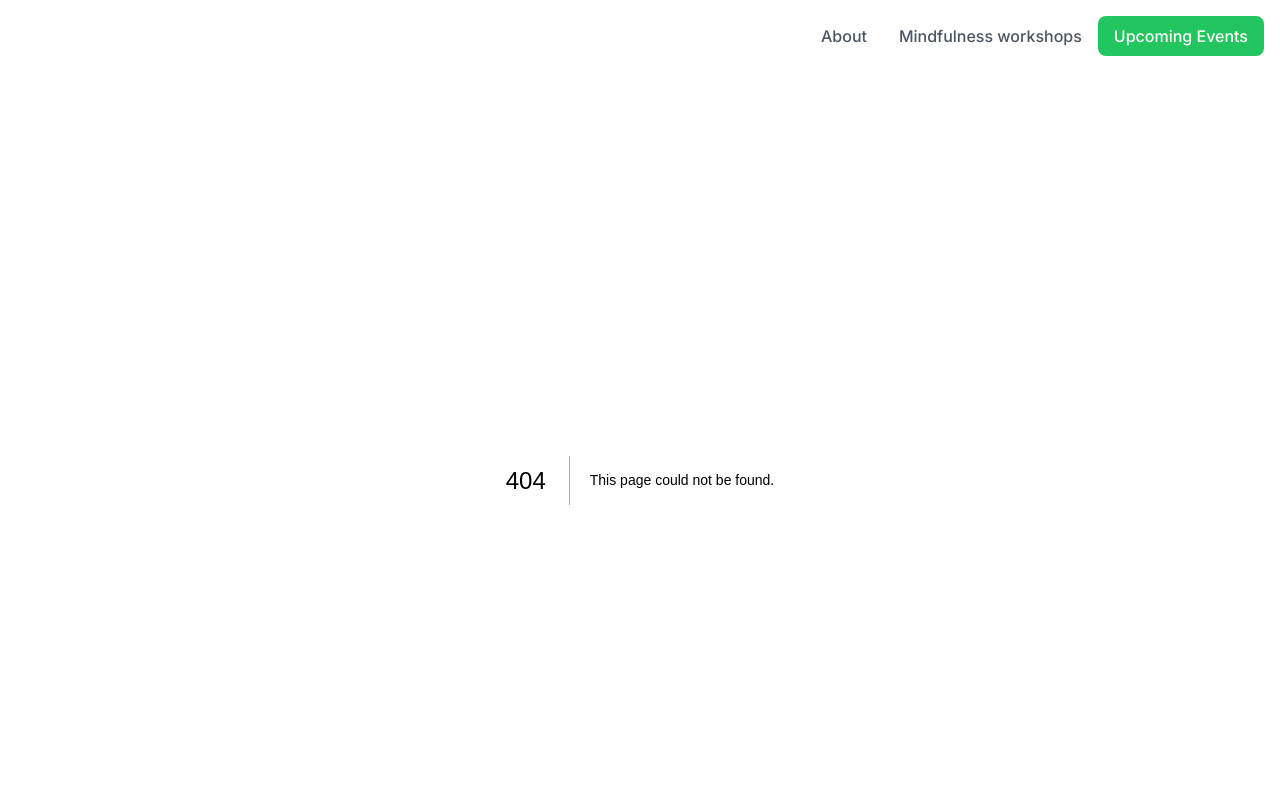
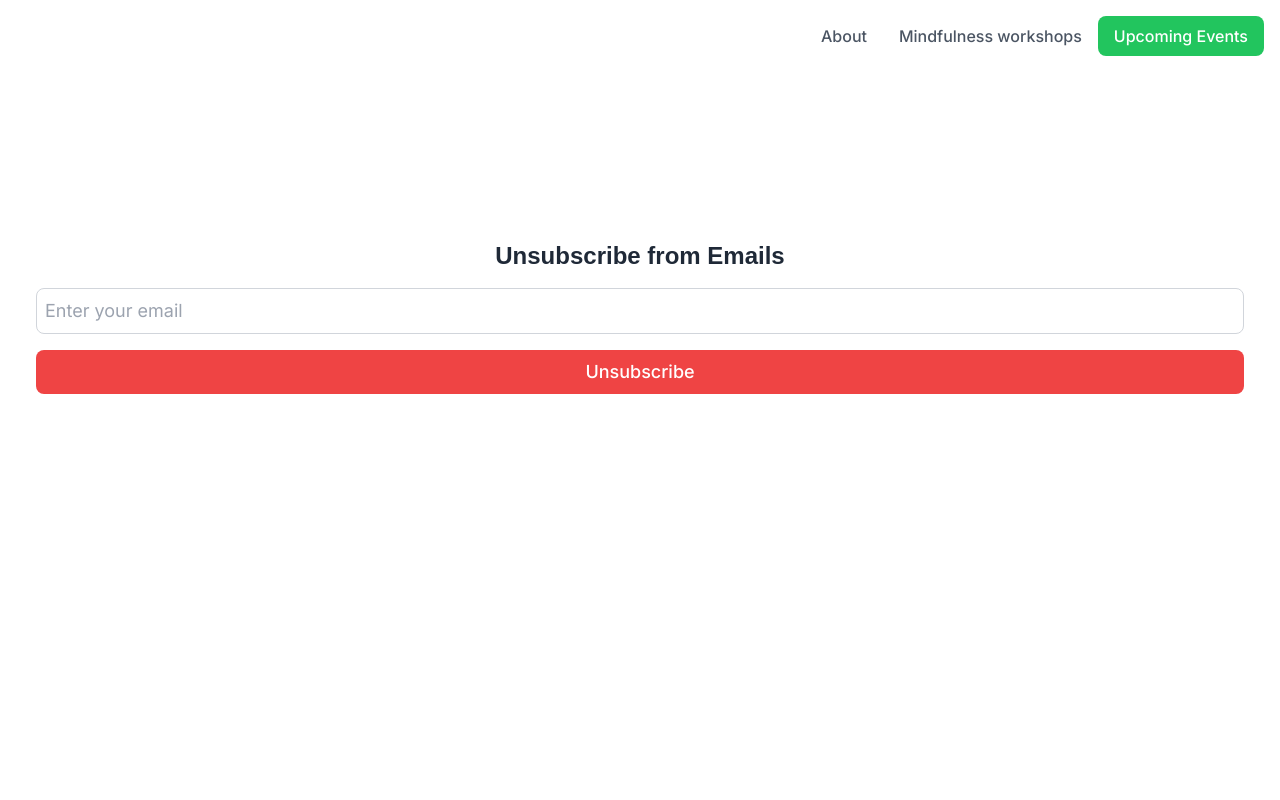
Before and after one commit to kapish33/deploynisitadidi, a Next.js app: page /unsubscribe in a window 1280 px wide. Before the commit this address had no page. Shown: the top 800 px of the page. Built offline with nearby package versions, Linux system fonts and the light colour scheme.

Commit message:
Adding unsubs

```diff
--- /dev/null
+++ b/pages/unsubscribe.js
@@ -0,0 +1,55 @@
+import React, { useState } from "react";
+
+const Unsubscribe = () => {
+  const [email, setEmail] = useState("");
+  const [message, setMessage] = useState("");
+
+  const handleUnsubscribe = async () => {
+    if (!email || !/\S+@\S+\.\S+/.test(email)) {
+      setMessage("Please enter a valid email address.");
+      return;
+    }
+
+    try {
+      // Replace with your actual API endpoint
+      const baseURL = `https://script.google.com/macros/s/AKfycbxGXA6tPZS7CLaey_WykrPxOx5-zqms4J8xjRNeb_D1fdC6xrjDg1luaE5T6nJrCn_z/exec?email=`;
+      const response = await fetch(baseURL + email);
+      const res = await response.json();
+      console.log("response",res)
+
+      if (res.status === 'success') {
+        setMessage(res.message);
+      } else {
+        setMessage(res.message);
+      }
+    } catch (error) {
+      setMessage("An error occurred. Please try again later.");
+    }
+  };
+
+  return (
+    <div className="flex min-h-screen flex-col items-center pt-40 p-4">
+      <h2 className="mb-4 text-2xl font-semibold text-gray-800">
+        Unsubscribe from Emails
+      </h2>
+      <input
+        type="email"
+        placeholder="Enter your email"
+        value={email}
+        onChange={(e) => setEmail(e.target.value)}
+        className="mb-4 w-full rounded-lg border border-gray-300 p-2 text-lg focus:outline-none focus:ring-2 focus:ring-blue-500"
+      />
+      <button
+        onClick={handleUnsubscribe}
+        className="w-full rounded-lg bg-red-500 px-4 py-2 text-lg font-medium text-white hover:bg-red-600 focus:outline-none focus:ring-2 focus:ring-red-400"
+      >
+        Unsubscribe
+      </button>
+      {message && (
+        <p className="mt-4 text-center text-lg text-gray-700">{message}</p>
+      )}
+    </div>
+  );
+};
+
+export default Unsubscribe;
```
